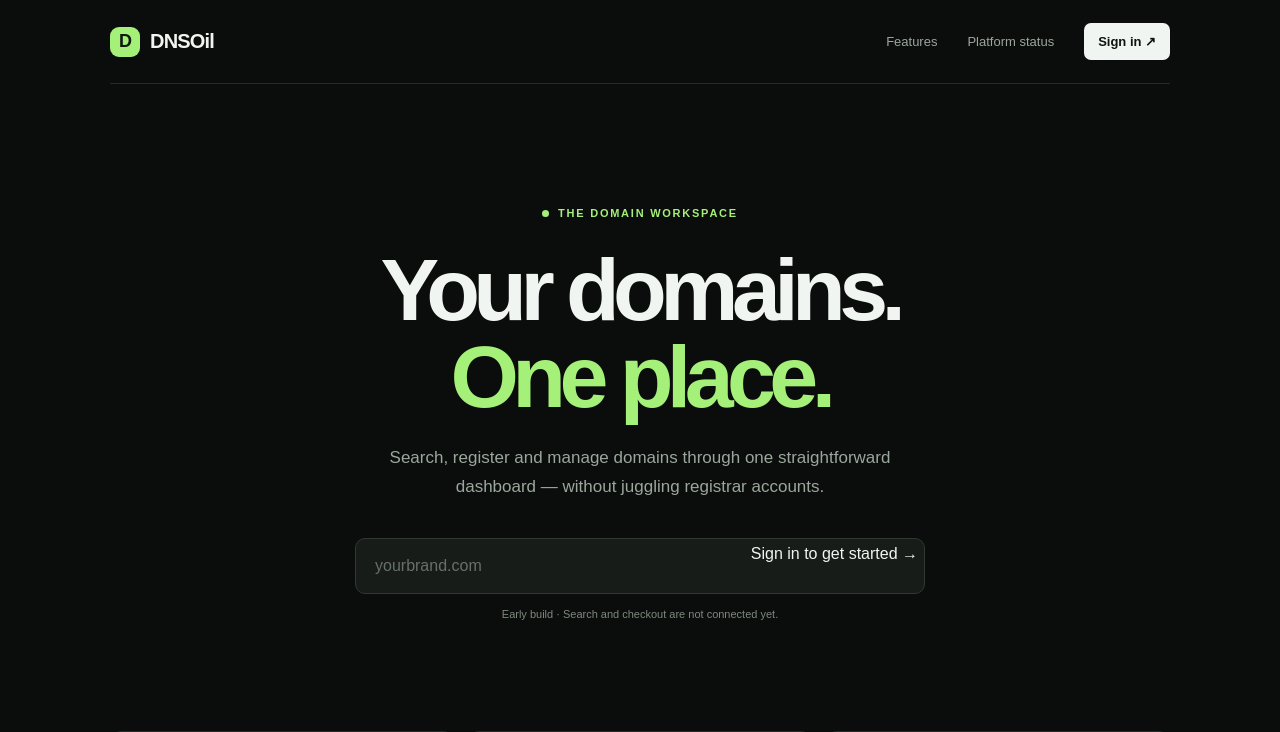
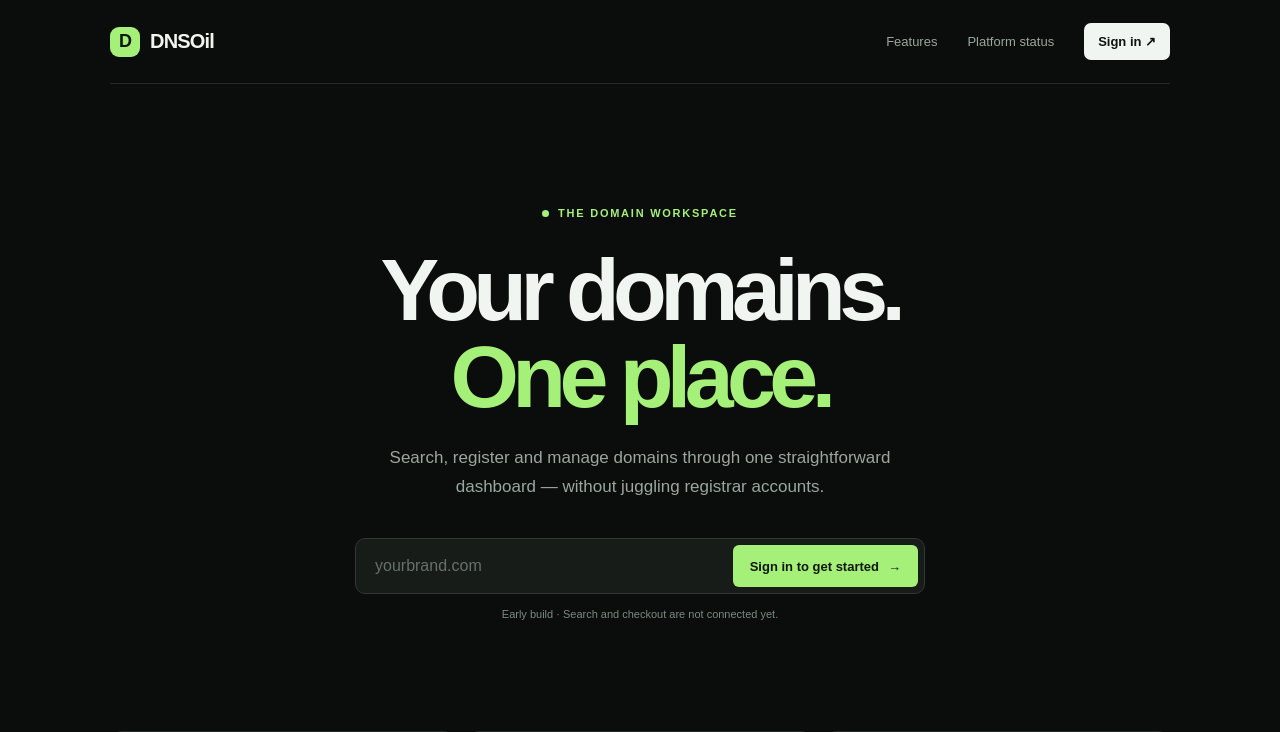
Before and after one commit to mystrdan/DNSOil, a Next.js app in the folder apps/web/: page / in a window 1280 px wide. Shown: the top 732 px of the page. Built offline with nearby package versions, Linux system fonts and the light colour scheme.

Commit message:
style(web): add homepage sign-in action styling

```diff
--- a/apps/web/src/app/globals.css
+++ b/apps/web/src/app/globals.css
@@ -60,3 +60,7 @@
 .dashboardNotice strong{font-size:13px}
 .dashboardNotice p{font-size:13px;color:var(--muted);margin:7px 0 0}
 @media(max-width:650px){.authShell{padding:20px}.authCard{padding:30px 22px}.dashboardShell{padding:0 19px}.dashboardNav{height:70px}.dashboardWelcome{padding:78px 0}}
+
+.searchAction{display:flex;align-items:center;justify-content:center;gap:9px;border-radius:6px;padding:0 17px;background:var(--green);color:#11180e;font-weight:750;font-size:13px;white-space:nowrap}
+.searchAction:hover{filter:brightness(.96)}
+@media(max-width:650px){.searchAction{min-height:44px}}
```
